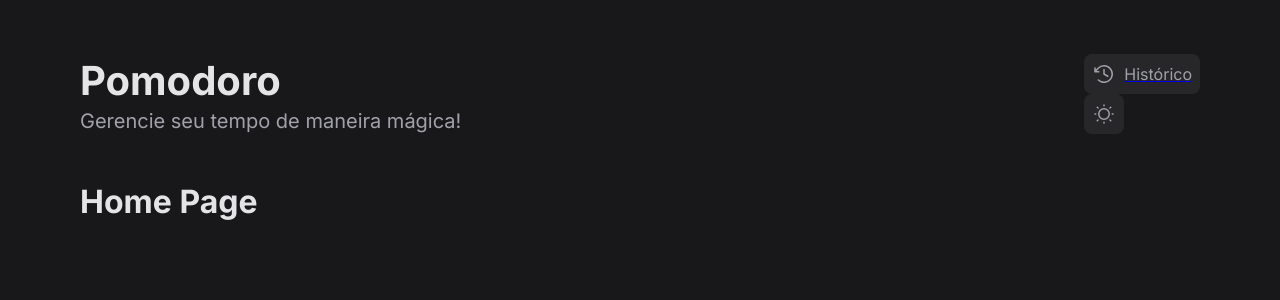
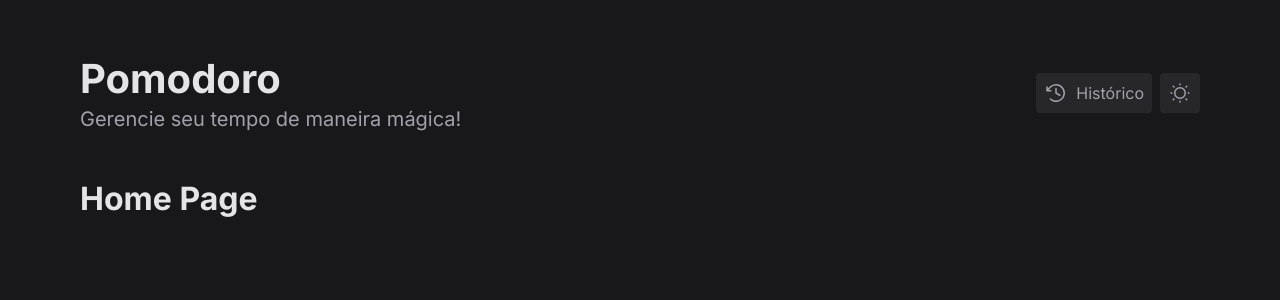
Before and after one commit to gzbarreto/pomodoro-tracker, a React (Vite) app: page / in a window 1280 px wide. Shown: the top 300 px of the page. Built offline with nearby package versions, Linux system fonts and the light colour scheme.

Commit message:
styling header

```diff
--- a/src/components/Header/styles.ts
+++ b/src/components/Header/styles.ts
@@ -1,9 +1,9 @@
 import styled from "styled-components"
 
 export const HeaderContainer = styled.div`
-display: flex;
-align-items:center;
-justify-content: space-between;
+  display: flex;
+  align-items: center;
+  justify-content: space-between;
 `
 
 export const PageTitle = styled.div`
@@ -18,4 +18,11 @@ export const PageTitle = styled.div`
   }
 `
 
-export const HeaderButtons = styled.div``
+export const HeaderButtons = styled.div`
+  display: flex;
+  gap: 0.5rem;
+
+  a {
+    text-decoration: none;
+  }
+`
--- a/src/components/IconButton/styles.ts
+++ b/src/components/IconButton/styles.ts
@@ -9,12 +9,12 @@ export const IconButtonContainer = styled.div`
     justify-content: center;
     gap: 0.5rem;
     padding: 0.5rem;
-    border-radius: 8px;
+    border-radius: 4px;
     border: none;
     color: ${(props) => props.theme["gray-300"]};
     background: ${(props) => props.theme["gray-800"]};
+
     cursor: pointer;
-
     transition: background 0.2s;
 
     &:hover {
```
